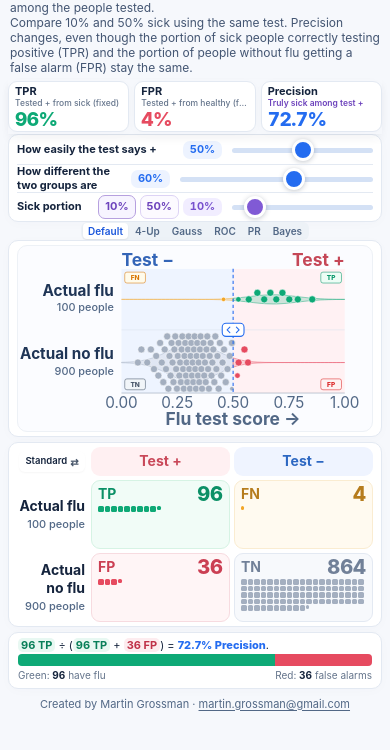
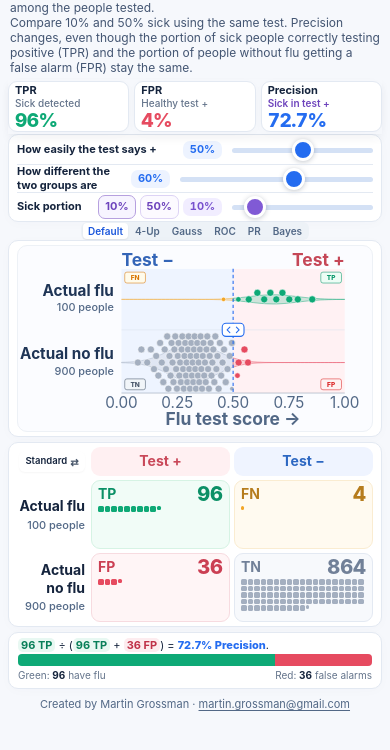
Before and after one commit to martingrossman/Metrics, a website: page index.html in a window 390 px wide. Shown: the part 66-816 px from the top of the page. Drawn offline with Linux system fonts and the light colour scheme.

Commit message:
Keep metric captions readable across scenarios and screen sizes

```diff
--- a/index.html
+++ b/index.html
@@ -669,6 +669,8 @@
   .key .formula-denominator { border-bottom: 2px dashed #8056d9; }
 
   .metric-label {
+    min-width: 0;
+    max-width: 100%;
     font-weight: 700;
     font-size: var(--font-body);
   }
@@ -1258,22 +1260,23 @@
     .control, .control input[type="range"] { min-height: 28px; height: 28px; }
     .container > .metrics { padding: 2px 0; }
     .metric {
-      padding: 3px 6px 2px;
+      padding: 2px 6px 1px;
       flex-direction: column;
       align-items: flex-start;
       gap: 1px;
     }
     .metric-label small {
       display: block;
-      font-size: 8.5px;
-      line-height: 1.05;
-      white-space: nowrap;
-      overflow: hidden;
-      text-overflow: ellipsis;
+      font-size: 10px;
+      line-height: 1.3;
+      min-height: 1.3em;
+      white-space: normal;
+      margin-top: 1px;
     }
     .metric strong {
       font-size: 19px;
       line-height: 1;
+      margin-top: 1px;
     }
     .panel { padding-top: 4px; padding-bottom: 4px; }
     .population { --matrix-row-height: 53px; gap: 4px; }
@@ -1716,7 +1719,7 @@
    <span class="metric-label">
     TPR
     <small>
-     <span data-term="tprCaption">Tested + from sick (fixed)</span>
+     <span data-term="tprCaption">Sick detected</span>
     </small>
    </span>
    <strong id="tpr">
@@ -1727,7 +1730,7 @@
    <span class="metric-label">
     FPR
     <small>
-     <span data-term="fprCaption">Tested + from healthy (fixed)</span>
+     <span data-term="fprCaption">Healthy test +</span>
     </small>
    </span>
    <strong id="fpr">
@@ -1738,7 +1741,7 @@
    <span class="metric-label">
     Precision
     <small>
-     <span data-term="precisionCaption">Truly sick among test +</span>
+     <span data-term="precisionCaption">Sick in test +</span>
     </small>
    </span>
    <strong id="precision">
@@ -2095,7 +2098,7 @@
       fnLegend: ' · Flu missed', tnLegend: ' · No flu, test −',
       amongPositive: 'Among positive tests:', correctLabel: 'have flu', falseLabel: 'false alarms',
       subject: 'people', cutoff: 'test cutoff',
-      separation: 'score separation', tprCaption: 'Tested + from sick (fixed)', fprCaption: 'Tested + from healthy (fixed)', precisionCaption: 'Truly sick among test +', fixedCaption: 'Fixed with sick portion',
+      separation: 'score separation', tprCaption: 'Sick detected', fprCaption: 'Healthy test +', precisionCaption: 'Sick in test +', fixedCaption: 'Fixed with sick portion',
       noPositives: 'No positive tests at this setting.',
       scorePanel: 'Flu test score graph', plot: 'Flu test score threshold',
       matrixPanel: 'Flu test results', controls: 'Flu test controls',
@@ -2113,7 +2116,7 @@
       fnLegend: ' · Missed obstacle!', tnLegend: ' · Smooth driving',
       amongPositive: 'Among emergency braking events:', correctLabel: 'real obstacles', falseLabel: 'phantom stops',
       subject: 'road events', cutoff: 'braking trigger',
-      separation: 'sensor clarity', tprCaption: 'Braked from obstacles (fixed)', fprCaption: 'Braked from clear road (fixed)', precisionCaption: 'Real obstacle when braking', fixedCaption: 'Fixed with obstacle rate',
+      separation: 'sensor clarity', tprCaption: 'Hazards caught', fprCaption: 'False braking', precisionCaption: 'Brakes justified', fixedCaption: 'Fixed with obstacle rate',
       noPositives: 'Car never brakes at this threshold.',
       scorePanel: 'Collision risk score graph', plot: 'Collision risk threshold',
       matrixPanel: 'Braking decision matrix', controls: 'Sensor and braking controls',
@@ -2131,7 +2134,7 @@
       fnLegend: ' · Spam in Inbox', tnLegend: ' · Kept in Inbox',
       amongPositive: 'Among emails sent to Spam:', correctLabel: 'actual spam', falseLabel: 'good mail lost',
       subject: 'emails', cutoff: 'filter cutoff',
-      separation: 'filter separation', tprCaption: 'Spam caught from spam (fixed)', fprCaption: 'Good mail sent to spam (fixed)', precisionCaption: 'Real spam in Spam folder', fixedCaption: 'Fixed with spam volume',
+      separation: 'filter separation', tprCaption: 'Spam caught', fprCaption: 'Good mail blocked', precisionCaption: 'Spam in folder', fixedCaption: 'Fixed with spam volume',
       noPositives: 'No emails classified as spam.',
       scorePanel: 'Spam score graph', plot: 'Spam filter threshold',
       matrixPanel: 'Spam filter matrix', controls: 'Email filter controls',
@@ -2149,7 +2152,7 @@
       fnLegend: ' · Fraud missed', tnLegend: ' · Normal sale',
       amongPositive: 'Among blocked charges:', correctLabel: 'real fraud', falseLabel: 'false alarms',
       subject: 'charges', cutoff: 'security cutoff',
-      separation: 'pattern separation', tprCaption: 'Fraud caught (fixed)', fprCaption: 'False alarms on legit sales (fixed)', precisionCaption: 'Real fraud among blocked', fixedCaption: 'Fixed with fraud rate',
+      separation: 'pattern separation', tprCaption: 'Fraud caught', fprCaption: 'Genuine blocked', precisionCaption: 'Blocks justified', fixedCaption: 'Fixed with fraud rate',
       noPositives: 'No charges blocked at this security level.',
       scorePanel: 'Fraud score graph', plot: 'Fraud detection threshold',
       matrixPanel: 'Fraud detection matrix', controls: 'Security rule controls',
@@ -2167,7 +2170,7 @@
       fnLegend: ' · False negative', tnLegend: ' · True negative',
       amongPositive: 'Among predicted positives:', correctLabel: 'correct', falseLabel: 'false alarms',
       subject: 'cases', cutoff: 'decision threshold',
-      separation: 'class separation', tprCaption: 'Tested + from actual + (fixed)', fprCaption: 'Tested + from actual − (fixed)', precisionCaption: 'Actual + among predicted +', fixedCaption: 'Fixed with balance',
+      separation: 'class separation', tprCaption: 'Positives found', fprCaption: 'Negatives flagged', precisionCaption: 'Correct in +', fixedCaption: 'Fixed with balance',
       noPositives: 'No positive predictions at this threshold.',
       scorePanel: 'Positive class score graph', plot: 'Decision threshold on the positive class score graph',
       matrixPanel: 'Confusion matrix', controls: 'Model controls',
```
Also changed, not shown: scripts/metrics.test.cjs (+14 -0 lines).
